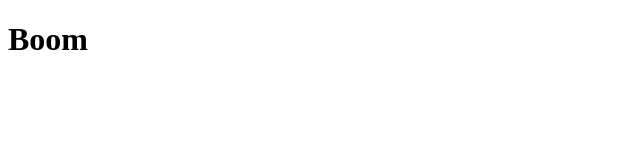
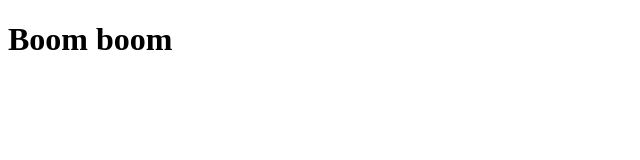
Before and after one commit to chosenbreed37/github-test, a plain HTML site: page index.html in a window 1280 px wide. Shown: the whole page, without its empty margins (0-640 px from the left). Drawn offline with Linux system fonts and the light colour scheme.

Commit message:
Update index.html

```diff
--- a/index.html
+++ b/index.html
@@ -3,4 +3,4 @@
   <head>
     <meta charset="UTF-8">
   </head>
-  <body><h1>Boom</h1></h2></body></html>
+  <body><h1>Boom boom</h1></h2></body></html>
```
